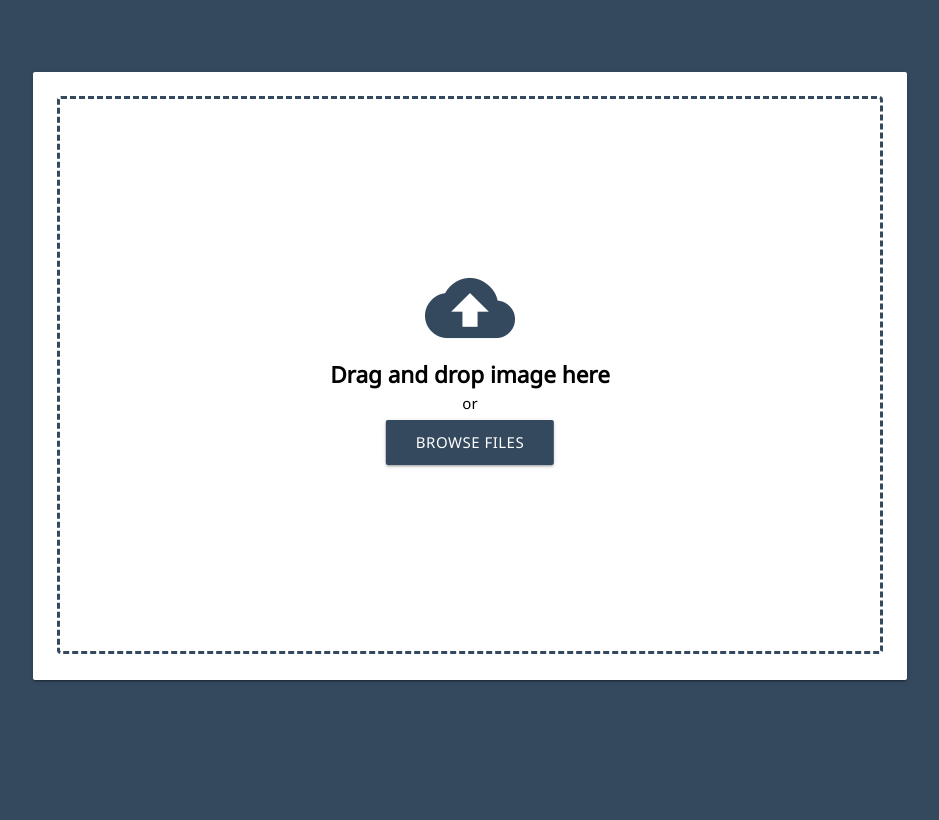
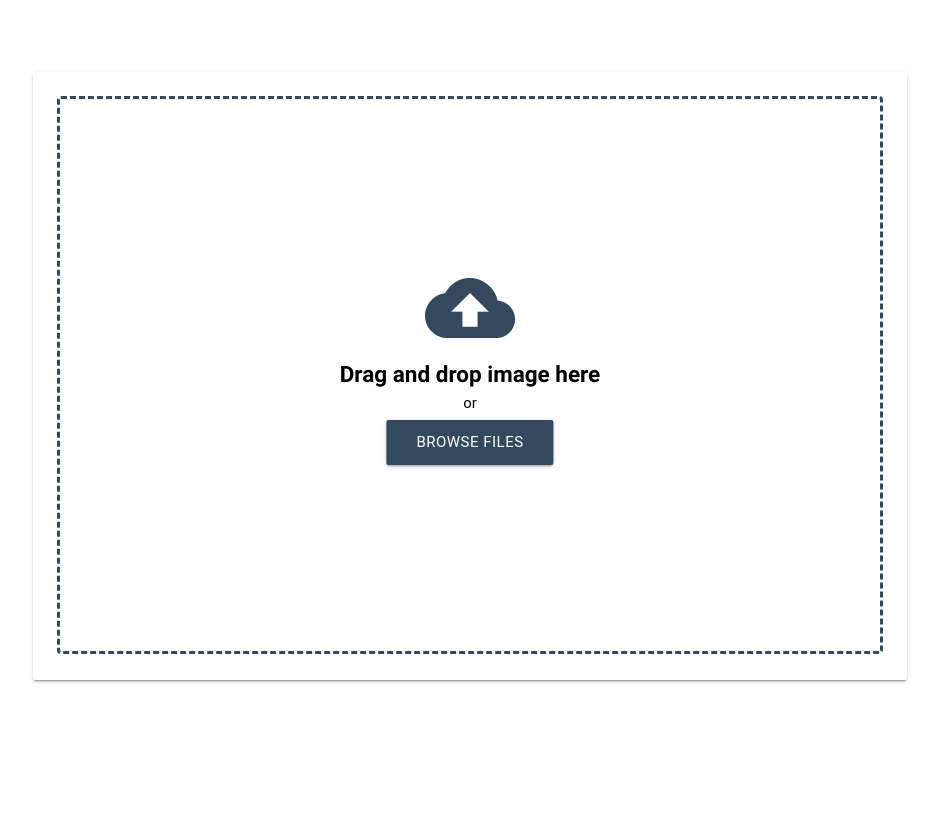
Before and after one commit to meetrilok/objectDetect, a Django app: page /classify_image/classify/ in a window 1280 px wide. Shown: the whole page, without its empty margins (170-1109 px from the left). Run offline with Django 3.2, Linux system fonts and the light colour scheme; some libraries are stand-ins or nearby versions; some web fonts are replaced.

Commit message:
updated settings

```diff
--- a/classify_image/static/css/classify.css
+++ b/classify_image/static/css/classify.css
@@ -1,6 +1,6 @@
 body {
-  background-color: #34495E;
-  font-family: 'Noto Sans', sans-serif;
+
+
   padding-top: 5%;
   padding-bottom: 10%;
 }
```
